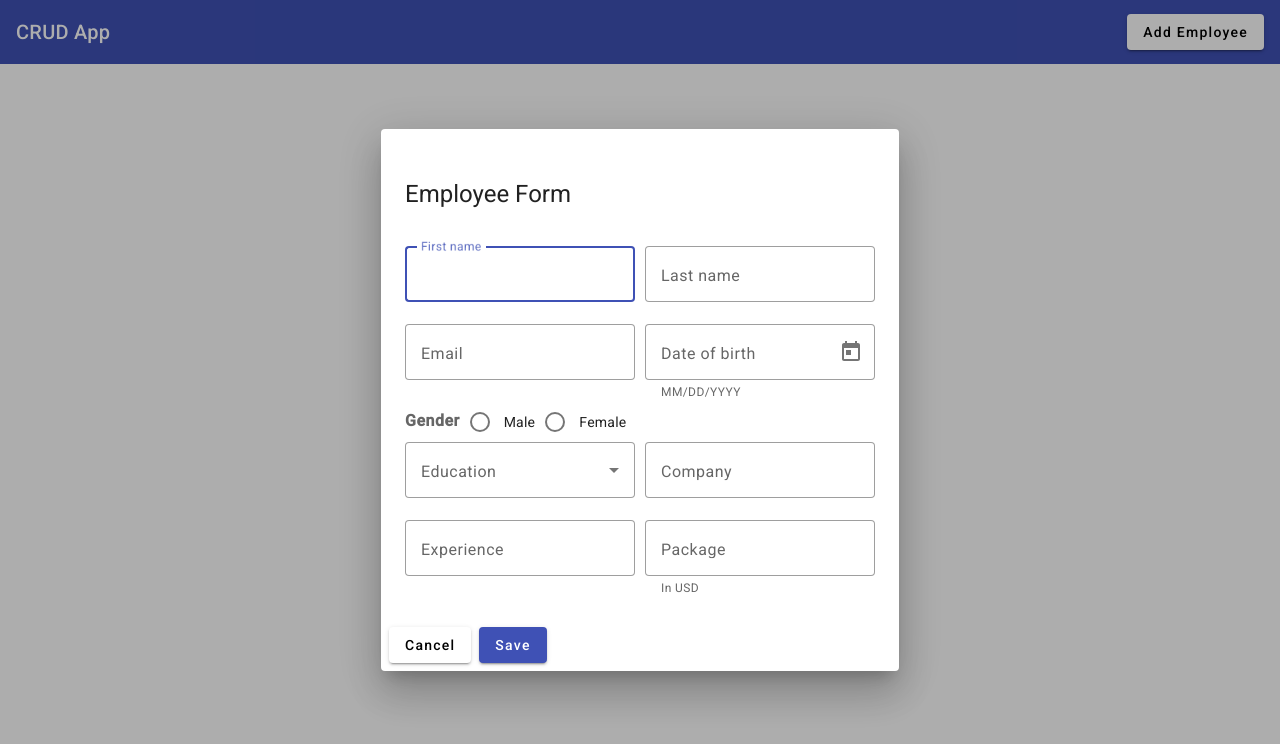
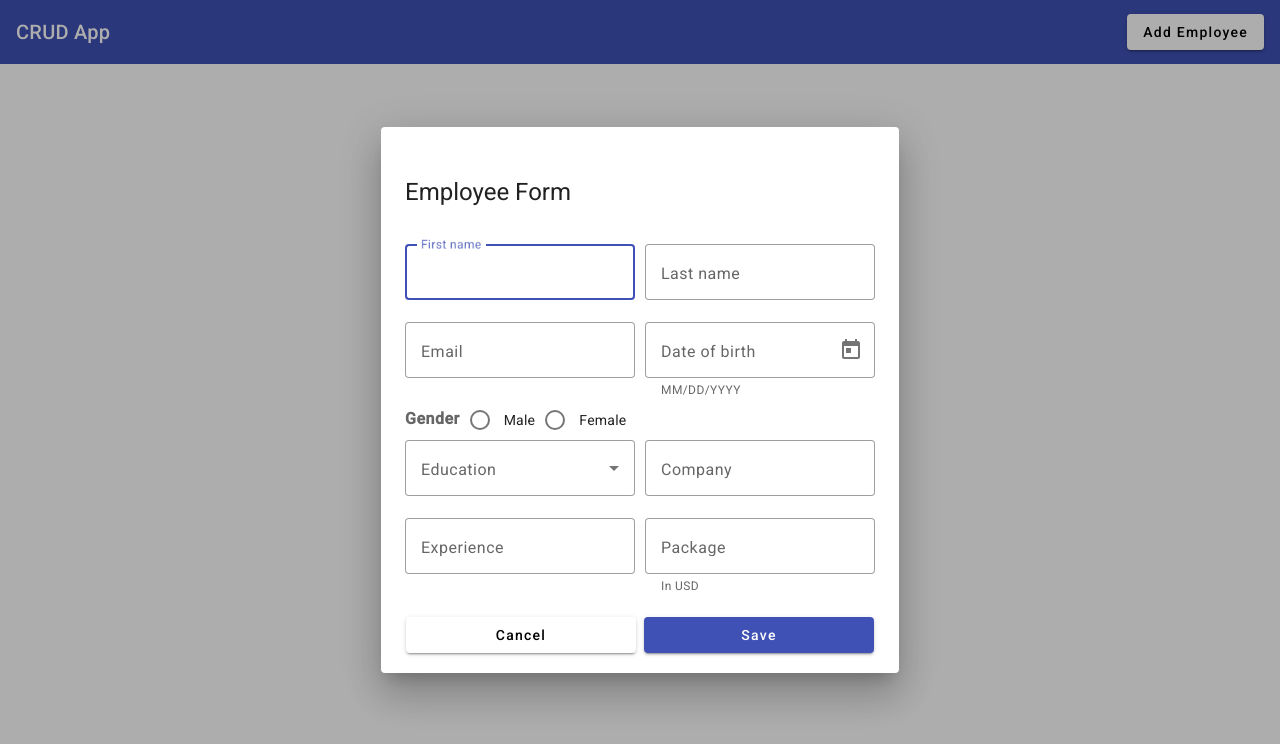
Before and after one commit to ihor-vip/angular__simple_crud, an Angular app: page / in a window 1280 px wide. Both pictures are taken after a click on the button "Add Employee". Shown: the top 744 px of the page. Built offline with nearby package versions, Linux system fonts and the light colour scheme.

Commit message:
build reactive form

```diff
--- a/src/app/app.module.ts
+++ b/src/app/app.module.ts
@@ -16,6 +16,7 @@ import {MatSelectModule} from '@angular/material/select';
 
 import { AppComponent } from './app.component';
 import { EmpAddEditComponent } from './emp-add-edit/emp-add-edit.component';
+import {ReactiveFormsModule} from "@angular/forms";
 
 
 @NgModule({
@@ -36,7 +37,8 @@ import { EmpAddEditComponent } from './emp-add-edit/emp-add-edit.component';
     MatDatepickerModule,
     MatNativeDateModule,
     MatRadioModule,
-    MatSelectModule
+    MatSelectModule,
+    ReactiveFormsModule
   ],
   providers: [],
   bootstrap: [AppComponent]
--- a/src/app/emp-add-edit/emp-add-edit.component.html
+++ b/src/app/emp-add-edit/emp-add-edit.component.html
@@ -2,28 +2,29 @@
   <h1>Employee Form</h1>
 </div>
 
+<form [formGroup]="empForm" (ngSubmit)="onFormSubmit()">
   <div mat-dialog-content class="content">
     <div class="row">
       <mat-form-field appearance="outline">
         <mat-label>First name</mat-label>
-      <input matInput type="text" placeholder="First name">
+        <input matInput type="text" placeholder="First name" formControlName="firstName">
       </mat-form-field>
 
       <mat-form-field appearance="outline">
         <mat-label>Last name</mat-label>
-      <input matInput type="text" placeholder="Last name">
+        <input matInput type="text" placeholder="Last name" formControlName="lastName">
       </mat-form-field>
     </div>
 
     <div class="row">
       <mat-form-field appearance="outline">
         <mat-label>Email</mat-label>
-      <input matInput type="email" placeholder="Ex. test@gmail.com">
+        <input matInput type="email" placeholder="Ex. test@gmail.com" formControlName="email">
       </mat-form-field>
 
       <mat-form-field appearance="outline">
         <mat-label>Date of birth</mat-label>
-      <input matInput [matDatepicker]="picker">
+        <input matInput [matDatepicker]="picker" formControlName="dob">
         <mat-hint>MM/DD/YYYY</mat-hint>
         <mat-datepicker-toggle matIconSuffix [for]="picker"></mat-datepicker-toggle>
         <mat-datepicker #picker></mat-datepicker>
@@ -32,7 +33,7 @@
     </div>
 
     <div class="row">
-    <mat-radio-group aria-label="Select an option">
+      <mat-radio-group aria-label="Select an option" formControlName="gender">
         <mat-label><b>Gender</b></mat-label>
         <mat-radio-button value="male">Male</mat-radio-button>
         <mat-radio-button value="female">Female</mat-radio-button>
@@ -42,7 +43,7 @@
     <div class="row">
       <mat-form-field appearance="outline">
         <mat-label>Education</mat-label>
-      <mat-select>
+        <mat-select formControlName="education">
           <mat-option *ngFor="let val of education" [value]="val">
             {{val}}
           </mat-option>
@@ -51,25 +52,26 @@
 
       <mat-form-field appearance="outline">
         <mat-label>Company</mat-label>
-      <input matInput type="text" placeholder="Ex. Google">
+        <input matInput type="text" placeholder="Ex. Google" formControlName="company">
       </mat-form-field>
     </div>
 
     <div class="row">
       <mat-form-field appearance="outline">
         <mat-label>Experience</mat-label>
-      <input matInput type="text" placeholder="Ex. 4" type="number">
+        <input matInput type="text" placeholder="Ex. 4" type="number" formControlName="experience">
       </mat-form-field>
 
       <mat-form-field appearance="outline">
         <mat-label>Package</mat-label>
-      <input matInput type="text" placeholder="Ex. 12" type="number">
+        <input matInput type="text" placeholder="Ex. 12" type="number" formControlName="package">
         <mat-hint>In USD</mat-hint>
       </mat-form-field>
     </div>
   </div>
 
-<div mat-dialog-actions>
+  <div mat-dialog-actions class="action">
     <button mat-raised-button>Cancel</button>
-  <button mat-raised-button color="primary">Save</button>
+    <button mat-raised-button color="primary" type="submit">Save</button>
   </div>
+</form>
--- a/src/app/emp-add-edit/emp-add-edit.component.scss
+++ b/src/app/emp-add-edit/emp-add-edit.component.scss
@@ -10,3 +10,10 @@
     width: 100%;
   }
 }
+
+.action{
+  padding: 0 25px 20px;
+  button{
+    flex: 1;
+  }
+}
--- a/src/app/emp-add-edit/emp-add-edit.component.ts
+++ b/src/app/emp-add-edit/emp-add-edit.component.ts
@@ -1,4 +1,5 @@
 import { Component } from '@angular/core';
+import {FormBuilder, FormGroup} from "@angular/forms";
 
 @Component({
   selector: 'app-emp-add-edit',
@@ -6,14 +7,32 @@ import { Component } from '@angular/core';
   styleUrls: ['./emp-add-edit.component.scss']
 })
 export class EmpAddEditComponent {
+  empForm: FormGroup
   education:string[] = [
     'Matric',
     'Diploma',
     'Intermediate',
     'Graduate',
     'Post Graduate'
-  ]
+  ];
 
+  constructor(private _fb: FormBuilder) {
+    this.empForm = this._fb.group({
+      firstName: '',
+      lastName: '',
+      email: '',
+      dob: '',
+      gender: '',
+      education: '',
+      company: '',
+      experience: '',
+      package: ''
+    })
+  }
 
-
+  onFormSubmit() {
+    if(this.empForm.valid) {
+      console.log(this.empForm.value);
+    }
+  }
 }
```
Lines whose indentation alone changed are shown as unchanged.
